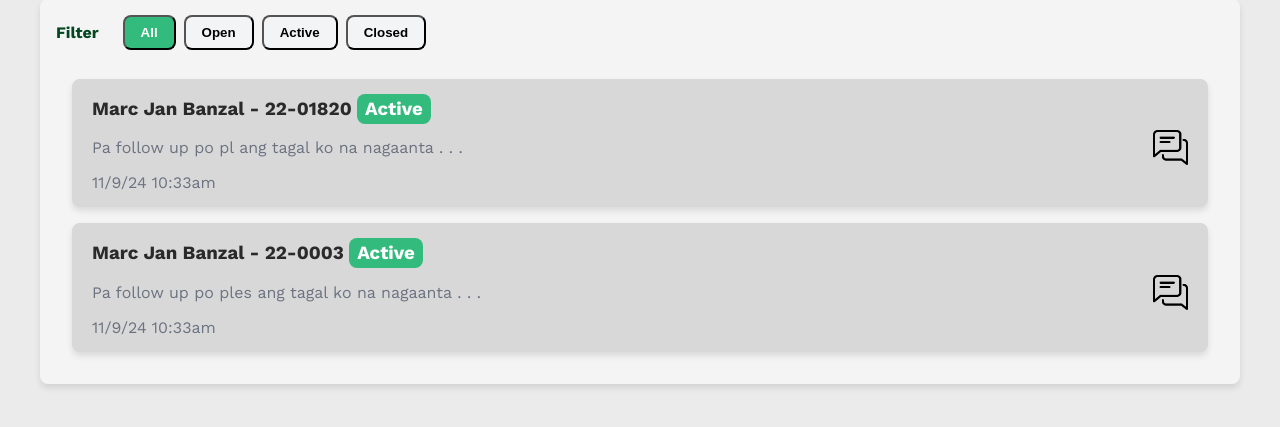
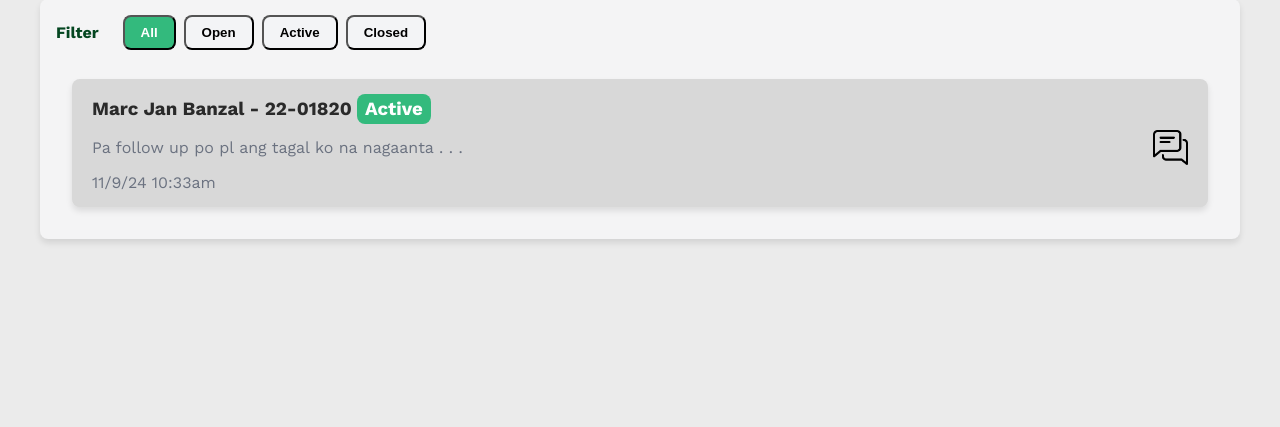
Before and after one commit to justinenorie/EaseDocu, a PHP site: page /getDocumentRequests/views/admin/reportsList.php in a window 1280 px wide. Shown: the part 207-634 px from the top of the page. Run offline with PHP 8.4, Linux system fonts and the light colour scheme; the visitor is signed in with stand-in values (Sample User, id 1); some libraries are stand-ins or nearby versions.

Commit message:
Preparing chat server for database

```diff
--- a/views/admin/reportsList.php
+++ b/views/admin/reportsList.php
@@ -34,27 +34,33 @@ if (!isset($_SESSION['admin'])) {
                 <button class="filter-btn closed">Closed</button>
             </div>
 
+            <!-- TODO: Fetch each Conversation here-->
+
+            <!--
+            html Structure
+            * report - div
+            * report-info - div
+            * report-name - h3
+            * report-text - p
+            * report-date - span
+            * a with img
+
+            id to fetch
+            * sender-name
+            * convo-status
+            * sender-message
+            * sender-timestamp
+            -->
+
             <div class="report-list">
-                <div class="report" onclick="openChatModal('Marc Jan Banzal', '22-01820', 'Pa follow up po ples ang tagal ko na nagaanta . . .', '11/9/24 10:33am')">
+                <!-- Sample Structure -->
+                <div class="report" onclick="openChatModal('Marc Jan Banzal', '22-01820')">
                     <div class="report-info">
-                        <h3 class="report-name">Marc Jan Banzal - 22-01820
-                            <span class="report-status active-status">Active</span>
+                        <h3 class="report-name" id="sender-name">Marc Jan Banzal - 22-01820
+                            <span class="report-status active-status" id="convo-status">Active</span>
                         </h3>
-                        <p class="report-text">Pa follow up po pl ang tagal ko na nagaanta . . .</p>
-                        <span class="report-date">11/9/24 10:33am</span>
-                    </div>
-                    <a href="javascript:void(0)">
-                        <img src="../../public/images/icons/chat-black.png" class="chat-icon">
-                    </a>
-                </div>
-
-                <div class="report" onclick="openChatModal('Marc Jan Banzal', '22-0003', 'Pa follow up po ples ang tagal ko na nagaanta . . .', '11/9/24 10:33am')">
-                    <div class="report-info">
-                        <h3 class="report-name">Marc Jan Banzal - 22-0003
-                            <span class="report-status active-status">Active</span>
-                        </h3>
-                        <p class="report-text">Pa follow up po ples ang tagal ko na nagaanta . . .</p>
-                        <span class="report-date">11/9/24 10:33am</span>
+                        <p class="report-text" id="sender-message">Pa follow up po pl ang tagal ko na nagaanta . . .</p>
+                        <span class="report-date" id="sender-timestamp">11/9/24 10:33am</span>
                     </div>
                     <a href="javascript:void(0)">
                         <img src="../../public/images/icons/chat-black.png" class="chat-icon">
@@ -83,14 +89,13 @@ if (!isset($_SESSION['admin'])) {
         </div>
     </div>
 
-
+    <script src="https://cdn.jsdelivr.net/npm/sweetalert2@11"></script>
+    <script src="https://code.jquery.com/jquery-3.6.0.min.js"></script>
     <script>
         function openChatModal(name, studentNumber, message, date) {
             document.getElementById('chatSenderInfo').innerText = `${name}\n${studentNumber}`;
             const chatBody = document.getElementById('chatBody');
             const chatInput = document.getElementById('chatInput');
-
-            // Clear existing chat
             chatBody.innerHTML = '';
 
             // Add the initial message (if any)
@@ -104,7 +109,6 @@ if (!isset($_SESSION['admin'])) {
             document.body.classList.add('modal-open');
         }
 
-        // Close the chat modal
         function closeChatModal() {
             document.body.classList.remove('modal-open');
             document.getElementById('chatBody').innerHTML = ''; // Clear chat history
--- a/views/components/chatModal.php
+++ b/views/components/chatModal.php
@@ -90,7 +90,6 @@
         }
 
         .message {
-            margin-bottom: 10px;
             padding: 8px 12px;
             max-width: 80%;
             padding: 8px 12px;
```
Also changed, not shown: models/chatConversation.js (added, +17 -0 lines), server.js (+86 -0 lines).
